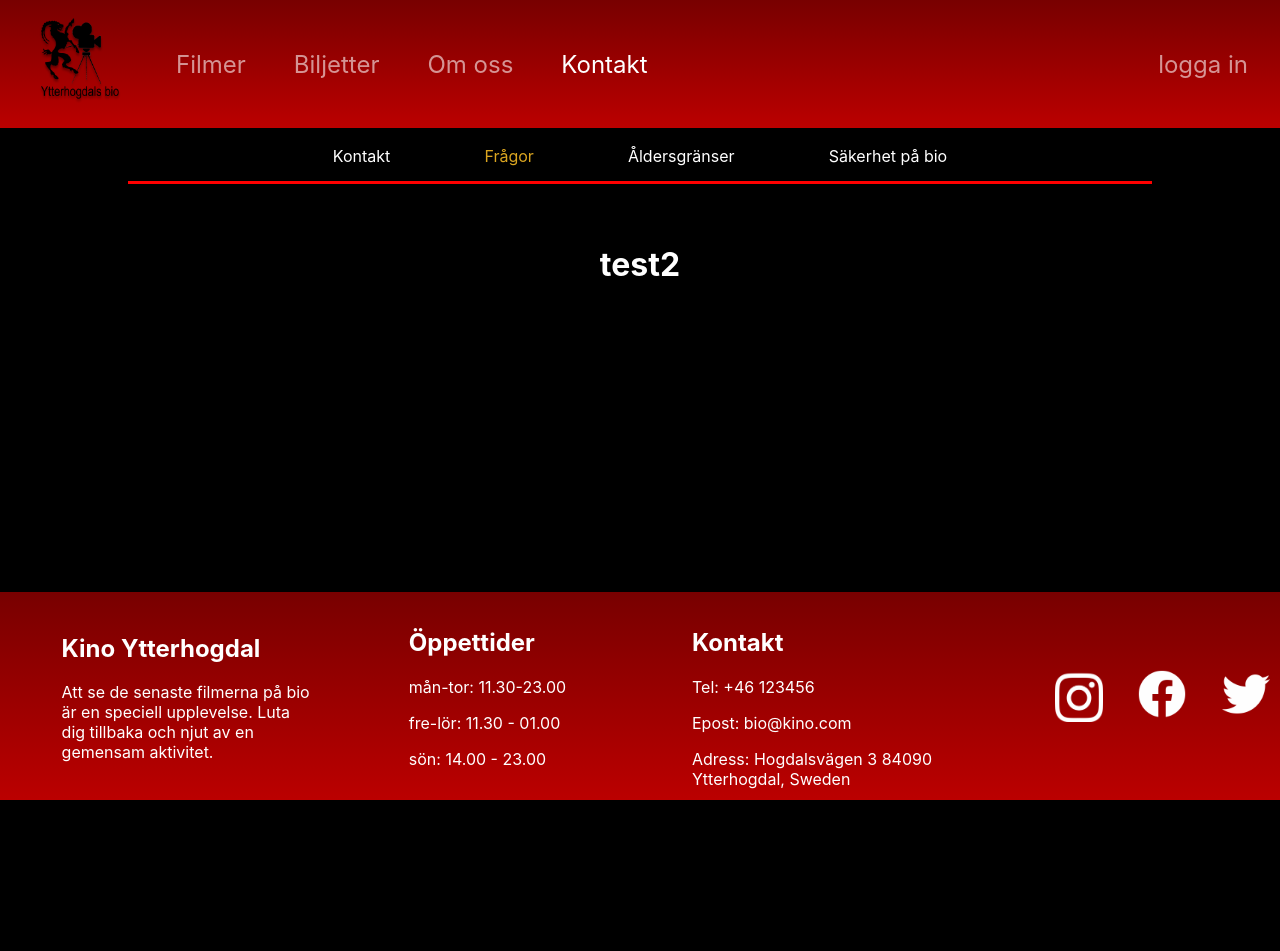
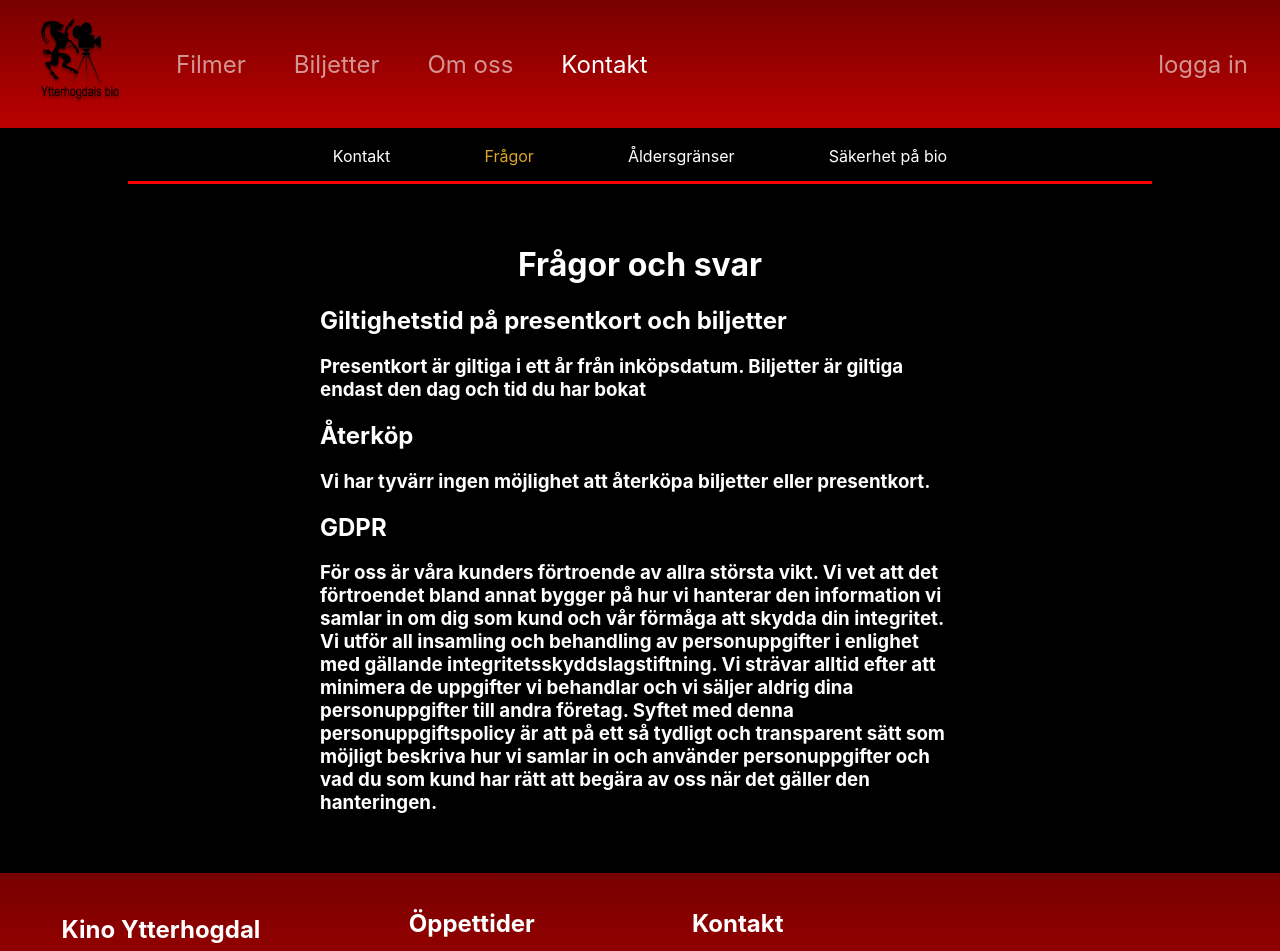
Before and after one commit to Nw84/KinoNextJS, a Next.js app: page /contact/faq in a window 1280 px wide. Shown: the top 951 px of the page. Before the commit the page ends 805 px from the top, so only its background shows below. Built offline with nearby package versions, Linux system fonts and the light colour scheme.

Commit message:
Add some more info

```diff
--- a/pages/contact/faq/index.js
+++ b/pages/contact/faq/index.js
@@ -2,18 +2,29 @@ import ContactNavigation from "../../../components/layout/ContactNavigation";
 
 import classes from "../../../styles/aboutUs.module.css";
 
-function question() {
+function faq() {
     return <div>
         <ContactNavigation />
         <div className={classes.aboutUsSpace}>
             <div className={classes.aboutUsItem}>
-                <h1>test2</h1>
+                <h1>Frågor och svar</h1>
+                <h2>Giltighetstid på presentkort och biljetter</h2>
+                <h3>Presentkort är giltiga i ett år från inköpsdatum. Biljetter är giltiga endast den dag och tid du har bokat</h3>
+                <h2>Återköp</h2>
+                <h3>Vi har tyvärr ingen möjlighet att återköpa biljetter eller presentkort.</h3>
+                <h2>GDPR</h2>
+                <h3>För oss är våra kunders förtroende av allra största vikt. Vi vet att det förtroendet bland annat bygger på hur vi hanterar
+                    den information vi samlar in om dig som kund och vår förmåga att skydda din integritet. Vi utför all insamling och behandling av personuppgifter i enlighet med gällande
+                    integritetsskyddslagstiftning. Vi strävar alltid efter att minimera de uppgifter vi behandlar och vi säljer aldrig dina personuppgifter till andra företag.
+                    Syftet med denna personuppgiftspolicy är att på ett så tydligt och transparent sätt som möjligt beskriva hur vi samlar in och använder personuppgifter och vad du som kund
+                    har rätt att begära av oss när det gäller den hanteringen.</h3>
             </div>
         </div>
     </div>
 
 
 
+
 }
 
-export default question;
+export default faq;
```
Also changed, not shown: pages/contact/contact/index.js (+15 -1 lines).
